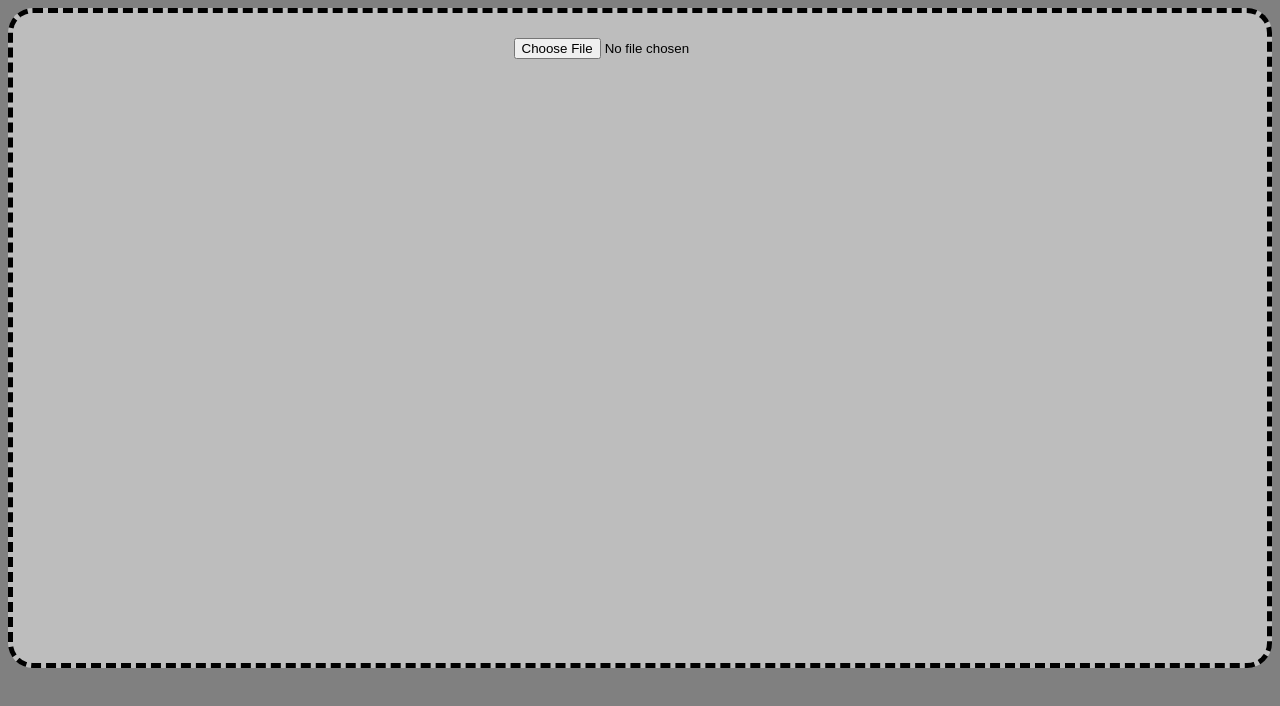
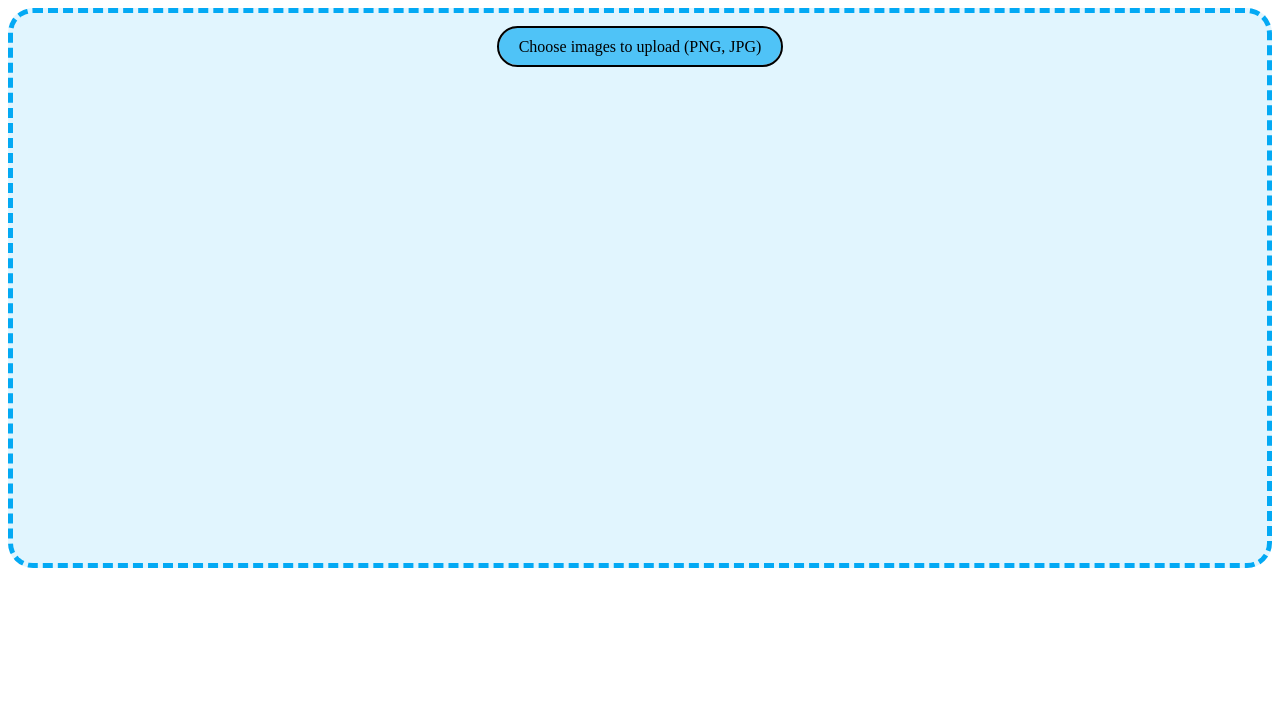
Before and after one commit to 4127157/justremove, a React app: page / in a window 1280 px wide. Shown: the top 706 px of the page. Built offline with nearby package versions, Linux system fonts and the light colour scheme; the HTML template or start-up script is replaced by a standard one.

Commit message:
change styles

```diff
--- a/src/components/App/App.tsx
+++ b/src/components/App/App.tsx
@@ -60,15 +60,17 @@ class App extends React.Component<Props, State>
         if(this.state.isPreviewReady === true){
             options = <ImgOptions parentCallback = {this.handleImgOptions}/>;
         }
+        let inputStyle = {
+            opacity: 0,
+        };
         return (
             <>
                 <div className='img-preview-container'>
                     {this.state.elemRet}
-                    <input type="file" id="image-file-input" accept='image/*' onChange={this.handleFiles} />
+                    <label htmlFor='image-file-input'>Choose images to upload (PNG, JPG)</label>
+                    <input type="file" name='image-file-input' id="image-file-input" accept='image/*' onChange={this.handleFiles} style={inputStyle} />
                 </div>
-                <div className='img-options-container'>
-                    {options}
-                </div>
+                {options}
             </>
         );
     }
--- a/src/components/imgOptions.tsx
+++ b/src/components/imgOptions.tsx
@@ -71,21 +71,23 @@ class ImgOptions extends React.Component<Props, State>
     render() {
         return (
                 <>
-                <div onChange={this.selectedOptions}>
+                <div className="img-options-container" onChange={this.selectedOptions}>
                     <div>
                         <label htmlFor="to_remove">Remove: </label>
-                        <input type='radio' value='foreground' name='to_remove' />Foreground
-                        <input type='radio' value='background' name='to_remove' defaultChecked />Background
+                        <input type='radio' value='foreground' name='to_remove' className="radio-btn" />Foreground
+                        <input type='radio' value='background' name='to_remove' className="radio-btn" defaultChecked />Background
                     </div>
                     <div>
                         <label htmlFor="bg_color">Replace With: </label>
-                        <input type='radio' value="white" name="bg_color" />White
-                        <input type='radio' value="transparent" name="bg_color" defaultChecked />Transparent
+                        <input type='radio' value="white" name="bg_color" className="radio-btn" />White
+                        <input type='radio' value="transparent" name="bg_color" className="radio-btn"  defaultChecked />Transparent
                     </div>
                     <div>
                         {this.fgDropdown()}
                     </div>
-                    <button onClick={this.submitValues}>Remove Background</button>
+                </div>
+                <div className="remove-bg-btn-container">
+                    <button id="remove-bg-btn" onClick={this.submitValues}>Remove Background</button>
                 </div>
                 </>
             );
--- a/src/styles.less
+++ b/src/styles.less
@@ -3,32 +3,86 @@
   background-color: black;
 /*}*/
 
-body {
-    background-color: gray;
-}
-
 .img-preview-container {
     border-width: 5px;
     border-style:dashed;
     border-radius: 25px;
-    background-color: #BDBDBD;
+    border-color: #03A9F4;
+    background-color: #E1F5FE;
     padding:25px;
     text-align: center;
     margin:auto;
     max-width: 100%;
     max-height: 100%;
-    height: 600px;
+    min-height: 500px;
 }
 
 .img-options-container {
-    display: block;
+    display: flex;
+    justify-content: space-around;
+    padding:25px;
 }
 
 .preview-img {
     display: block;
     margin: auto;
     width: auto;
-    max-width:500px;
+    max-width:100%;
     height: auto;
     max-height: 500px;
 }
+
+.remove-bg-btn-container {
+    text-align: center;
+}
+
+.radio-btn {
+    margin: 8px;
+}
+
+#fg_options {
+    width: 200px;
+    max-width: 100%;
+    border-width: 3px;
+    border-radius: 5px;
+    border-color:#03A9F4;
+    background-color: white;
+    text-align: center;
+}
+
+#image-file-input {
+    display: block;
+}
+
+label[for="image-file-input"]{
+    background-color: #4FC3F7;
+    padding: 10px 20px;
+    border-radius: 1.5rem;
+    outline-style: solid;
+    outline-color: black;
+    outline-width: 0.15rem;
+}
+
+label[for="image-file-input"]:hover{
+    background-color: #29B6F6;
+}
+
+label[for="image-file-input"]:active {
+    background-color: #03A9F4;
+}
+
+#remove-bg-btn {
+    padding: 10px 20px;
+    border-radius: 1.5rem;
+    border-width:1px;
+    border-color: black;
+    background-color: #4FC3F7;
+}
+
+#remove-bg-btn:hover {
+    background-color: #29B6F6;
+}
+
+#remove-bg-btn:active {
+    background-color: #03A9F4;
+}
```
